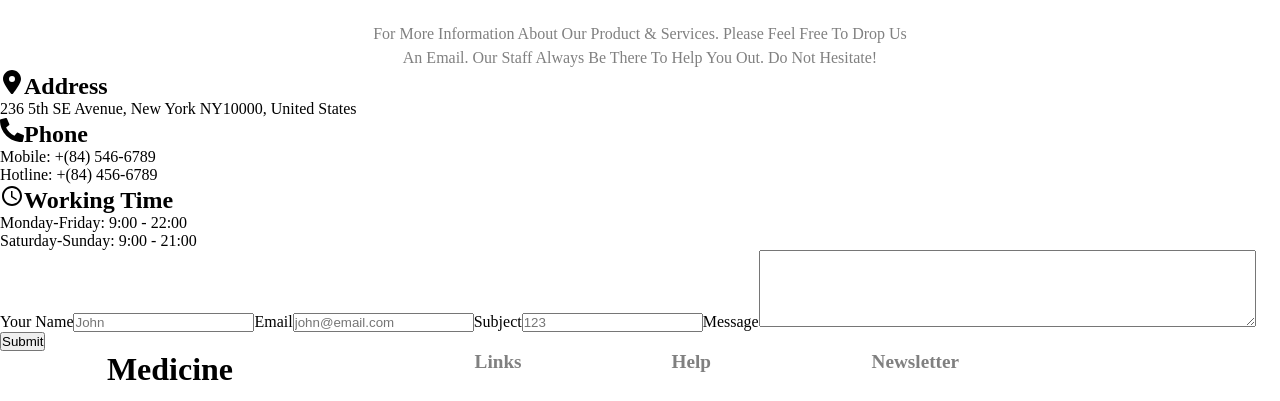
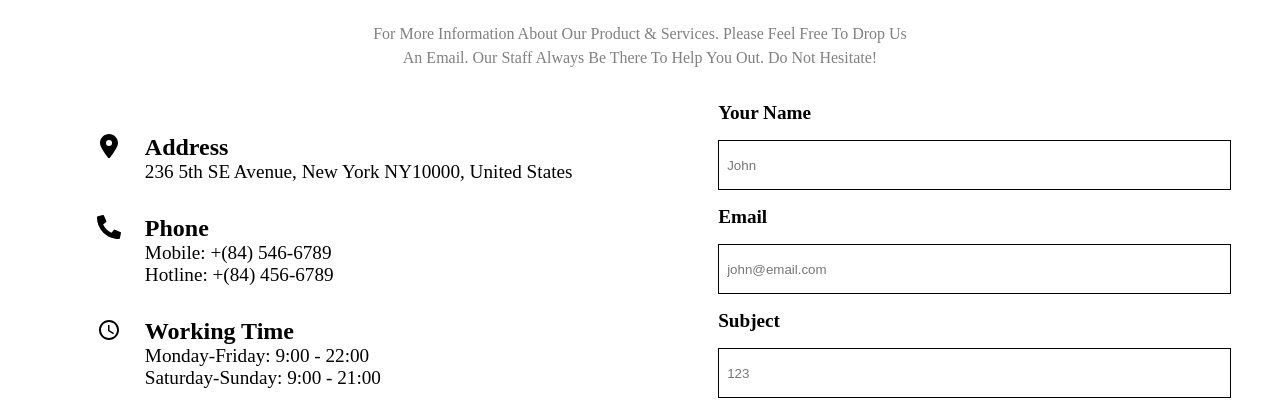
Before and after one commit to Vighnesh-45/medical-healthcare, a React (Vite) app: page /contact in a window 1280 px wide. Shown: the part 335-736 px from the top of the page. Built offline with nearby package versions, Linux system fonts and the light colour scheme; no server answers.

Commit message:
minor changes

```diff
--- a/src/Components/Contact.css
+++ b/src/Components/Contact.css
@@ -36,7 +36,7 @@
           color: grey;
         }
       }
-      & .conatct-content-main {
+      & .contact-content-main {
         display: flex;
         justify-content: space-around;
         align-items: flex-start;
--- a/src/Components/SingleProduct.css
+++ b/src/Components/SingleProduct.css
@@ -32,7 +32,7 @@
           height: 25rem;
           width: 55%;
           aspect-ratio: 1;
-          & img{
+          & img {
             height: 15rem;
           }
         }
@@ -93,7 +93,6 @@
             }
           }
           & .cart-btn {
-            & a {
             & button {
               background: transparent;
               border: 0.1rem solid black;
@@ -102,7 +101,6 @@
               padding: 1rem;
               font-size: 1rem;
               cursor: pointer;
-              }
             }
           }
           & .compare-btn {
@@ -117,7 +115,7 @@
             }
           }
         }
-        & hr{
+        & hr {
           margin-top: 1rem;
           margin-bottom: 1rem;
         }
```
Lines whose indentation alone changed are shown as unchanged.
